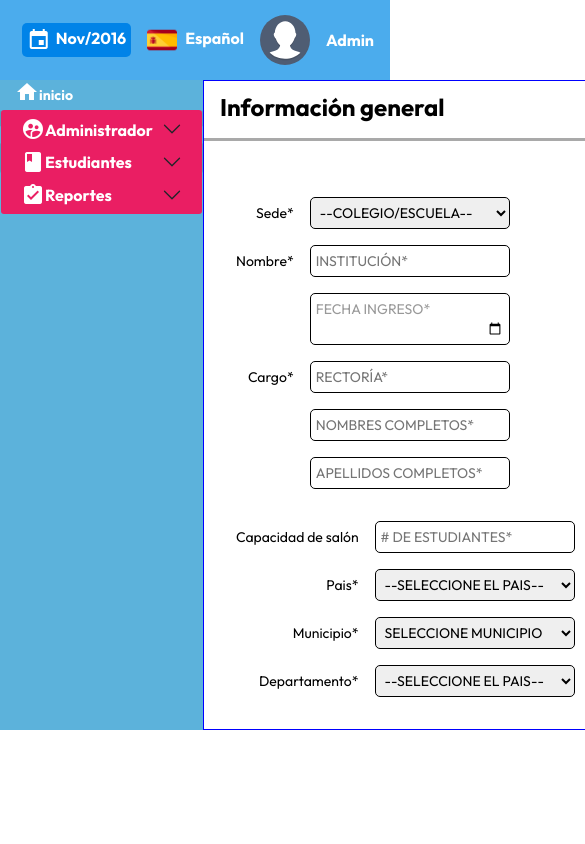
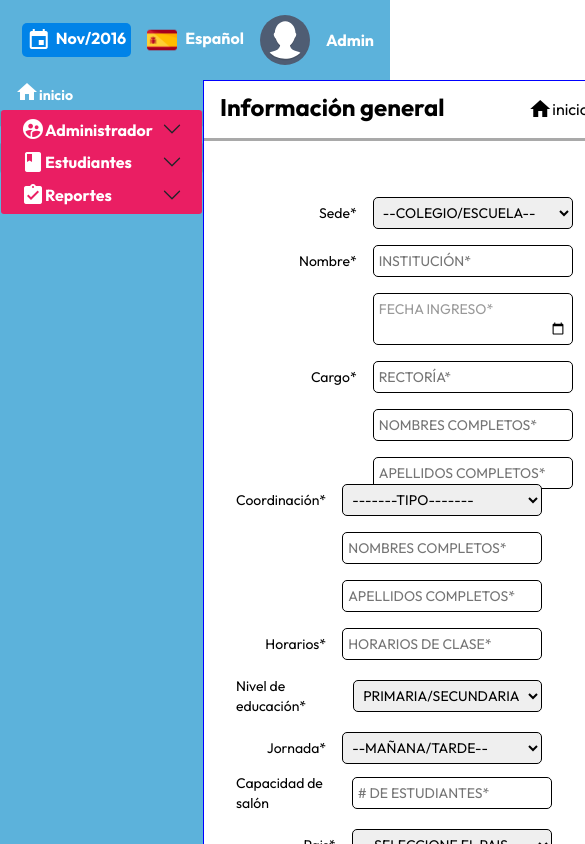
Before and after one commit to Yonfaver23/Cliente-Student, an Angular app: page /admin/panel/home in a window 390 px wide. Shown: the top 844 px of the page, 585 px wide, since content can reach past the window. Built offline with nearby package versions, Linux system fonts and the light colour scheme.

Commit message:
formulario_datos_generales

```diff
--- a/src/app/components/header-admin/header-admin.component.css
+++ b/src/app/components/header-admin/header-admin.component.css
@@ -1,7 +1,7 @@
 @import url("../../../styles.css");
 
 .header {
-  background: var(--primary-color);
+  background: #5cb2db;
   font: var(--font1);
   height: 80px;
   display: flex;
--- a/src/app/components/nav-bar-admin/nav-bar-admin.component.css
+++ b/src/app/components/nav-bar-admin/nav-bar-admin.component.css
@@ -141,3 +141,13 @@ a {
   text-decoration: none;
   color: white;
 }
+@media (max-width: 900px) {
+  .menu-lateral-izquierdo{
+    float: left;
+    width: 100%;
+    height: 923px;
+    background-color: #5cb2db;
+
+  }
+
+}
--- a/src/app/components/pages/admin-home/admin-home.component.css
+++ b/src/app/components/pages/admin-home/admin-home.component.css
@@ -85,3 +85,59 @@ select {
   /* background-color: blue; */
   gap: 1rem;
 }
+@media (min-width: 900px) and (max-width: 1300px){
+	.formulario{
+    display: flex;
+    flex-wrap: wrap;
+    grid-gap: 2rem;
+    gap: 2rem;
+    padding: 2rem;
+    justify-content: flex-start;
+  }
+}
+  @media (max-width: 900px) {
+    .btn{
+
+    top: 300px;
+    left: 150px;
+    margin-top: 154px;
+    POSITION: relative;
+    margin-left: 0px;
+    }
+    .menu-lateral-izquierdo{
+      float: left;
+      width: 100%;
+      height: 881px;
+      background-color: #5cb2db;
+    }
+    body{
+      width: 557px;
+      height: 881px;
+    }
+    .colum1{
+      display: flex;
+      flex-direction: column;
+      grid-gap: 1rem;
+      grid-gap: 1rem;
+      gap: 1rem;
+      margin-left: 63px;
+
+    }
+    .colum3{
+      display: flex;
+      flex-direction: column;
+      grid-gap: 1rem;
+      grid-gap: 1rem;
+      gap: 1rem;
+      position: absolute;
+      top: 773px;
+    }
+    .colum2{
+    display: flex;
+    flex-direction: column;
+    grid-gap: 1rem;
+    gap: 1rem;
+    position: absolute;
+    top: 484px;
+    }
+}
--- a/src/app/components/pages/admin-home/admin-home.component.html
+++ b/src/app/components/pages/admin-home/admin-home.component.html
@@ -14,7 +14,7 @@
           </h3>
         </div>
         <div class="formulario">
-          <div class="colum">
+          <div class="colum1">
             <div class="input">
               <a style="position: inherit; top: 5px"> Sede* </a>
               <select id="sel_sede" name="" class="">
@@ -58,7 +58,7 @@
               />
             </div>
           </div>
-          <div class="colum">
+          <div class="colum2 colum ">
             <div class="input">
               <a>Coordinación*</a>
               <select id="sel_cordinacion" name="" class="">
@@ -102,7 +102,7 @@
               </select>
             </div>
           </div>
-          <div class="colum">
+          <div class="colum3 colum">
             <div class="input">
               <a>Capacidad de salón</a
               ><input type="text" placeholder="# DE ESTUDIANTES*" />
@@ -129,7 +129,7 @@
 
           <div>
             <div class="input">
-              <button style="margin-left: 862px" class="btn guardar">
+              <button  class="btn guardar">
                 Guardar
               </button>
             </div>
```
Also changed, not shown: src/app/components/pages/panel-admin/panel-admin.component.css (line endings or trailing spaces).
